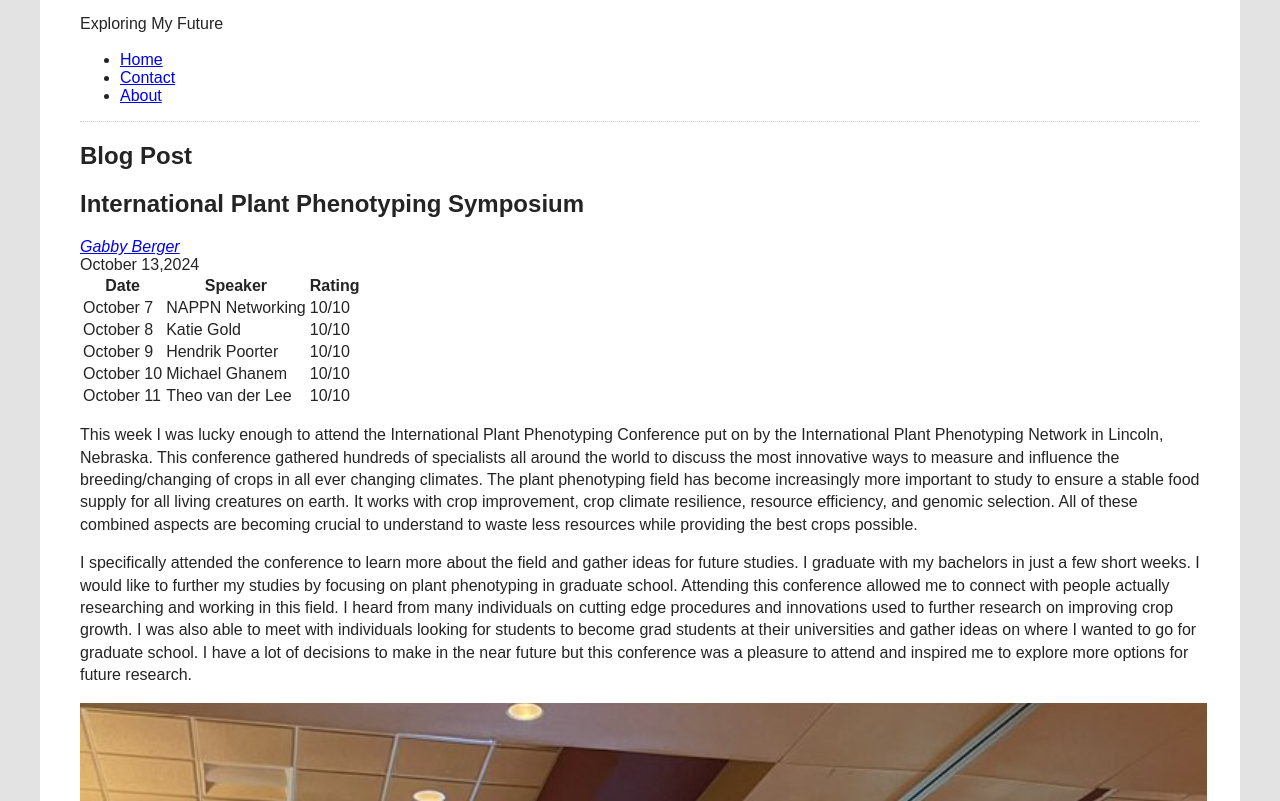
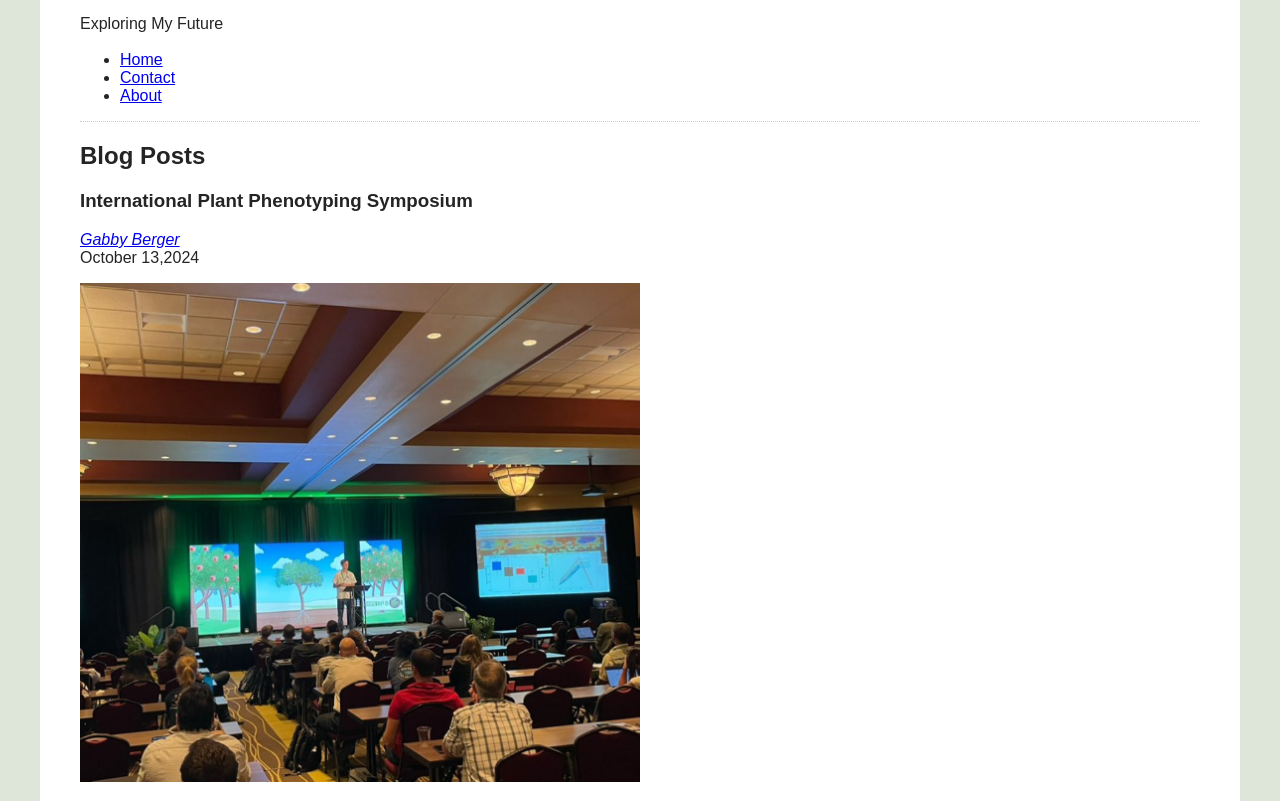
Before and after one commit to BergerGa/mi349_blog, a plain HTML site: page index.html in a window 1280 px wide. Shown: the part 148-949 px from the top of the page. Drawn offline with Linux system fonts and the light colour scheme.

Commit message:
Added CSS to All Pages and Photo Resize

```diff
--- a/index.html
+++ b/index.html
@@ -21,11 +21,12 @@
     </nav>
     </header>
 
-    <section id="blog"><h2>Blog Post</h2>
+    <section id="blog"><h2>Blog Posts</h2>
         <article class="blog-post">
-            <h2>International Plant Phenotyping Symposium</h2>
+            <h3>International Plant Phenotyping Symposium</h3>
             <address class="author"><a rel="author" href="https://x.com/Gabby_Berger15">Gabby Berger</a></address>
             <time datetime="2024-10-13" title="October 13, 2024">October 13,2024</time>
+            <p><img alt="Photo at the Conference" src="IPPN.jpg"></p>
             <table>
                 <tr>
                   <th>Date</th>
@@ -58,18 +59,19 @@
                   <td>10/10</td>
                 </tr>
               </table>
+
             <p>This week I was lucky enough to attend the International Plant Phenotyping Conference put on by the International Plant Phenotyping Network in Lincoln, Nebraska. This conference gathered hundreds of specialists all around the world to discuss the most innovative ways to measure and influence the breeding/changing of crops in all ever changing climates. The plant phenotyping field has become increasingly more important to study to ensure a stable food supply for all living creatures on earth. It works with crop improvement, crop climate resilience, resource efficiency, and genomic selection. All of these combined aspects are becoming crucial to understand to waste less resources while providing the best crops possible. </p>
             <p>I specifically attended the conference to learn more about the field and gather ideas for future studies. I graduate with my bachelors in just a few short weeks. I would like to further my studies by focusing on plant phenotyping in graduate school. Attending this conference allowed me to connect with people actually researching and working in this field. I heard from many individuals on cutting edge procedures and innovations used to further research on improving crop growth. I was also able to meet with individuals looking for students to become grad students at their universities and gather ideas on where I wanted to go for graduate school. I have a lot of decisions to make in the near future but this conference was a pleasure to attend and inspired me to explore more options for future research. </p>
-            <p><img alt="Photo at the Conference" src="IPPN.jpg"></p>
 
         </article>
         <article class="blog-post">
-            <h2>Spidercam Technology</h2>
+            <h3>Spidercam Technology</h3>
             <address class="author"><a rel="author" href="https://x.com/Gabby_Berger15">Gabby Begrer</a></address>
             <time datetime="2024-10-13" title="October 13, 2024">October 13,2024</time>
+            <p><img alt="Photo of Spidercam Tech" src="Spidercam.jpg"></p>
             <p>While attending the International Plant Phenotyping Symposium I was able to visit a demonstration at the Eastern Nebraska Research, Extension and Education Center or ENREEC for their Spidercam technology. The entire ENREEC facility showed a cyclical demonstration of crop growth to utilizing the crops grown on property for livestock research nutrition also on the campus to then using the fertilizer from the animals to ensure nutrient rich soil for the next years crop growth. I wanted to focus on the Spidercam which is an amazing piece of innovative technology that is a suspended cameras that collects many advance images and data points to get a better understanding on crop growth and how different types of crops breed.</p>
             <p> The Spidercam is a phenotyping tool that suspends many different cameras such as RBG, hyperspectral, and infrared cameras that are used to measure abiotic and biotic stress responses in the crops planted in the study plot, in hopes of discovering and testing different varieties of crops to increase the yield of the crop, increase resistance to diseases or pests, and to increase the amount of input the crops need such as water or nutrients. This tool has proven to be an extremely useful tool for measuring these aspects and I cant wait to hear more about its discoveries.</p>
-            <p><img alt="Photo of Spidercam Tech" src="Spidercam.jpg"></p>
+
         </article>
     </section>
     <section id="Newsletter">
--- a/style.css
+++ b/style.css
@@ -1,6 +1,11 @@
 html{
-    background: #e3e3e3;
+    background: #dde6d9;
 }
+img{
+    max-width: 50%;
+    height: auto;
+}
+
 body{
     font-family: Arial, Helvetica, sans-serif;
     margin: 40px;
```
Also changed, not shown: about.html (+1 -0 lines), contact.html (+1 -0 lines).
